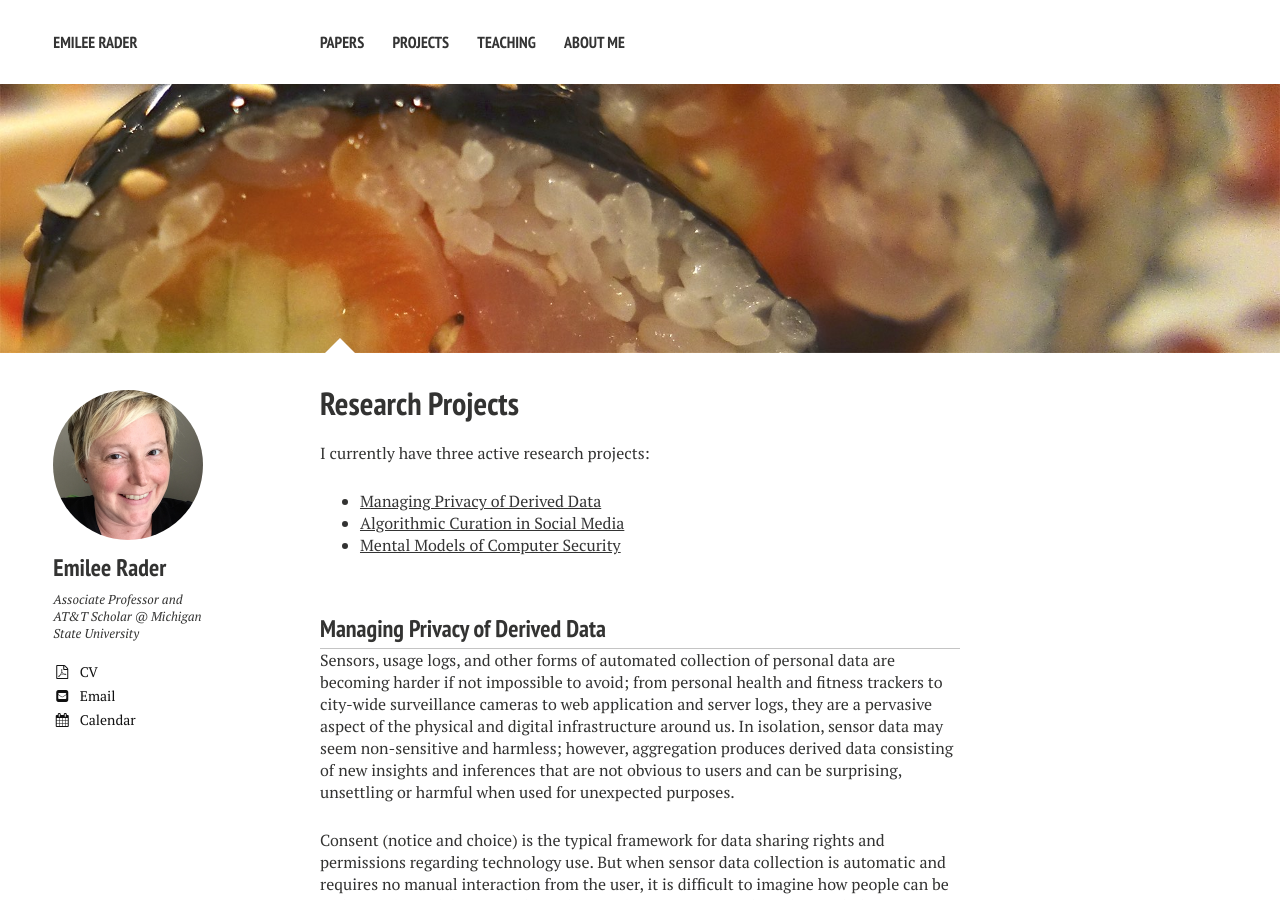
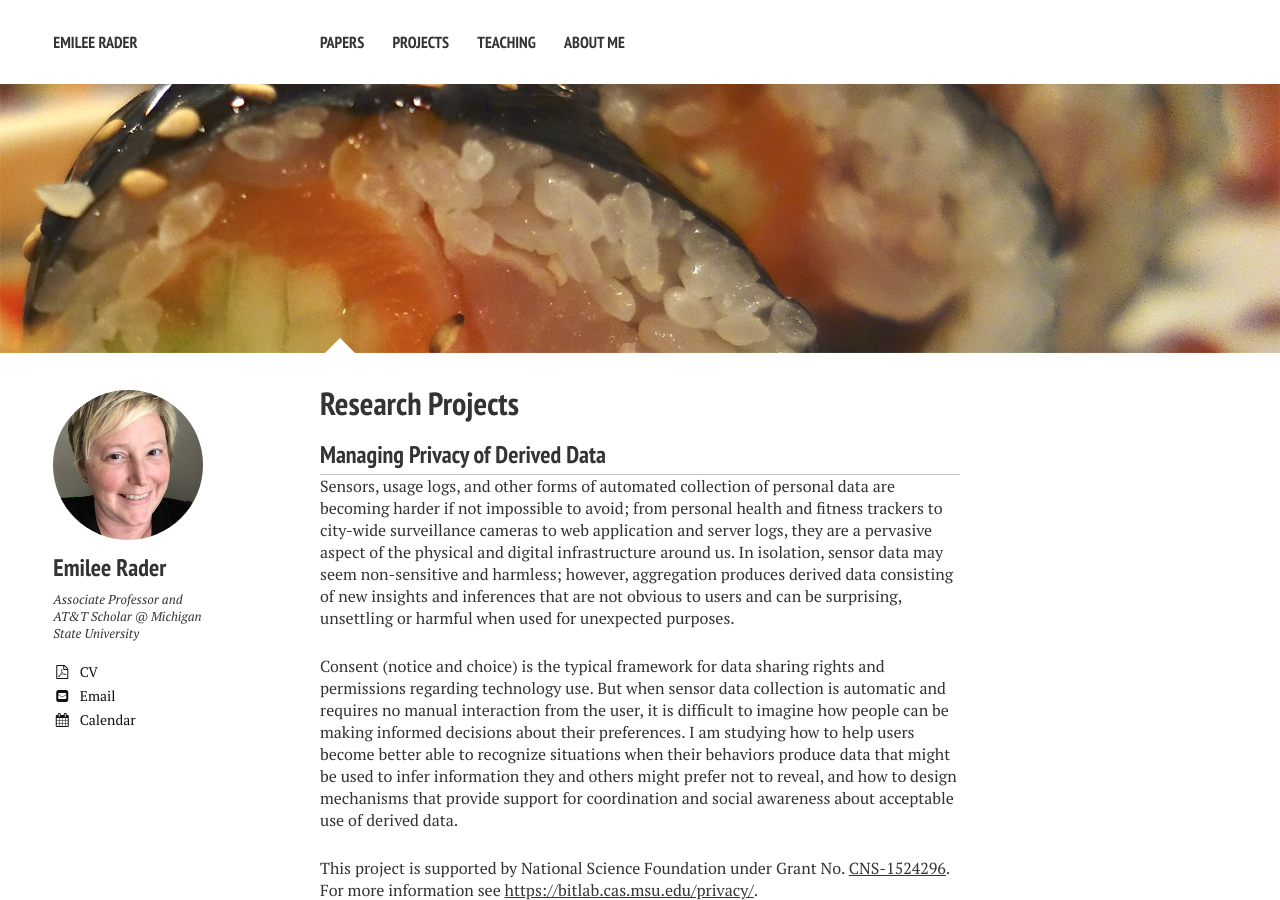
Before and after one commit to bierdoctor/bierdoctor.github.io, a Jekyll site: the page built from projects/index.md, in a window 1280 px wide and 900 px high. Built offline with Jekyll 4.4.1, drawn with Linux system fonts in a browser that asks for light colours; nearby versions of some CDN libraries.

Commit message:
small update to the projects page

```diff
--- a/projects/index.md
+++ b/projects/index.md
@@ -5,12 +5,6 @@ comments: false
 share: false
 ---
 
-I currently have three active research projects:
-
-* [Managing Privacy of Derived Data](#managing-privacy-of-derived-data)
-* [Algorithmic Curation in Social Media](#algorithmic-curation-in-social-media)
-* [Mental Models of Computer Security](#mental-models-of-computer-security)
-<br /><br /><br />
 
 ### Managing Privacy of Derived Data
 Sensors, usage logs, and other forms of automated collection of personal data are becoming harder if not impossible to avoid; from personal health and fitness trackers to city-wide surveillance cameras to web application and server logs, they are a pervasive aspect of the physical and digital infrastructure around us. In isolation, sensor data may seem non-sensitive and harmless; however, aggregation produces derived data consisting of new insights and inferences that are not obvious to users and can be surprising, unsettling or harmful when used for unexpected purposes.
```
